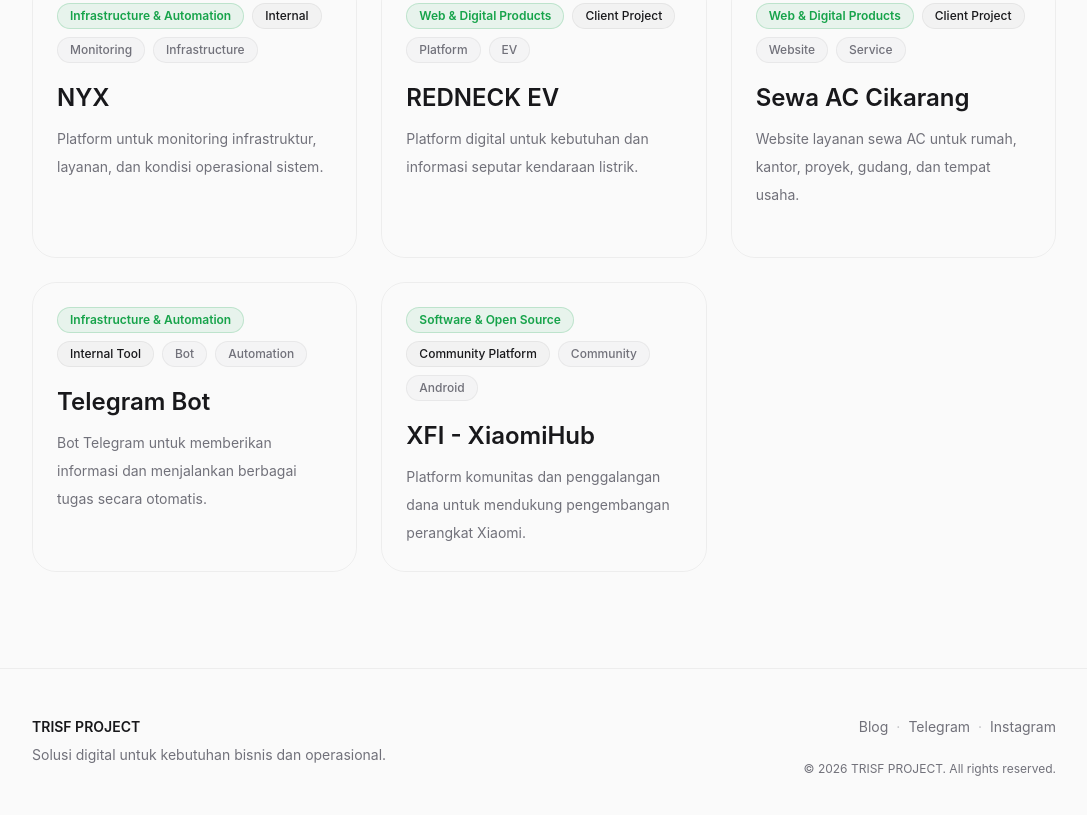
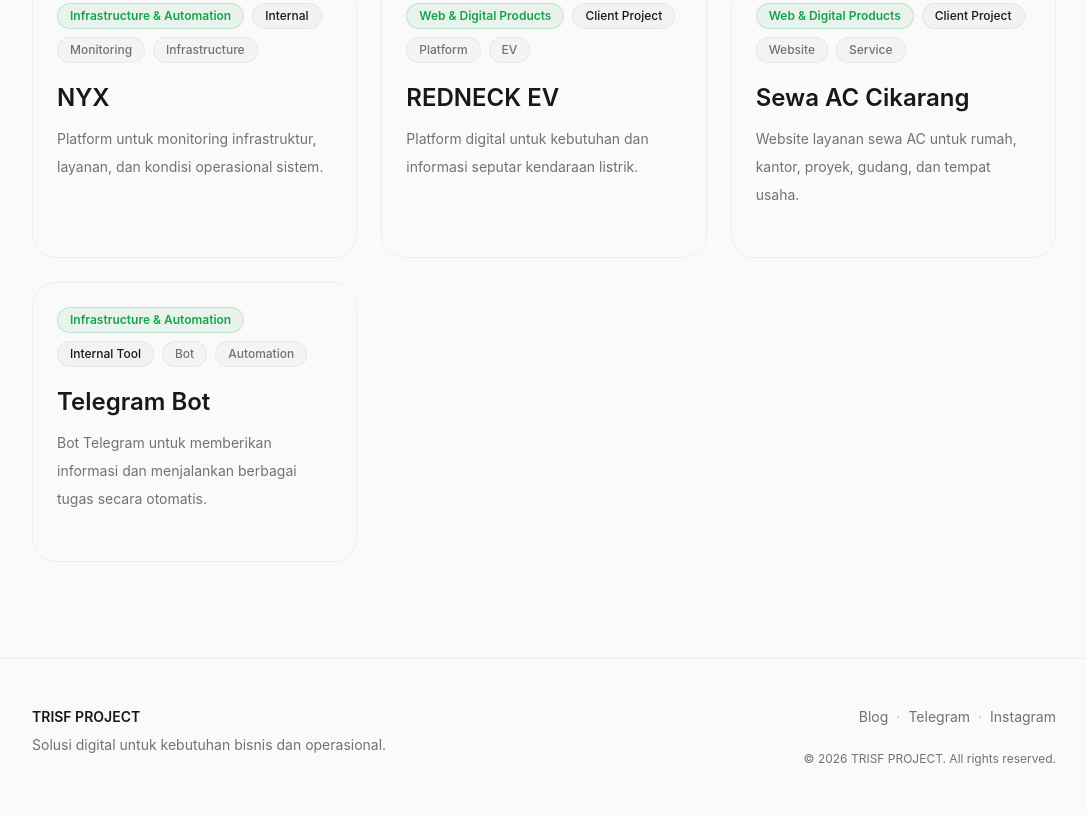
Before and after one commit to trisfproject/trisfproject.github.io, a React (Vite) app: page /projects in a window 1280 px wide. Shown: the part 1022-1837 px from the top of the page, without its empty margins (96-1183 px from the left). Built offline with nearby package versions, Linux system fonts and the light colour scheme.

Commit message:
chore: remove XFI - XiaomiHub project entry from project list

```diff
--- a/src/data/projects.js
+++ b/src/data/projects.js
@@ -78,15 +78,6 @@
     description: 'Bot Telegram untuk memberikan informasi dan menjalankan berbagai tugas secara otomatis.',
     tags: ['Bot', 'Automation'],
     type: 'Internal Tool',
-  },
-
-  {
-    title: 'XFI - XiaomiHub',
-    category: 'Software & Open Source',
-    featured: false,
-    description: 'Platform komunitas dan penggalangan dana untuk mendukung pengembangan perangkat Xiaomi.',
-    tags: ['Community', 'Android'],
-    type: 'Community Platform',
   }
 ];
 
```
